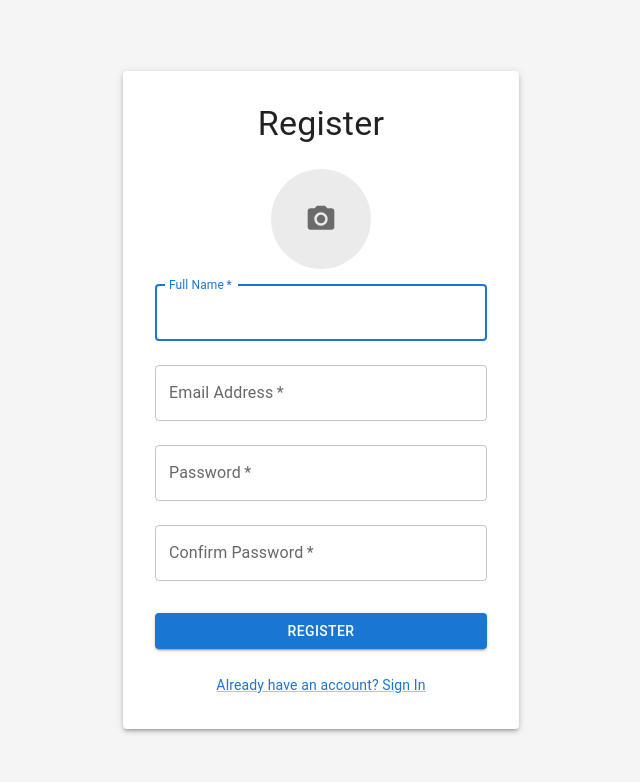
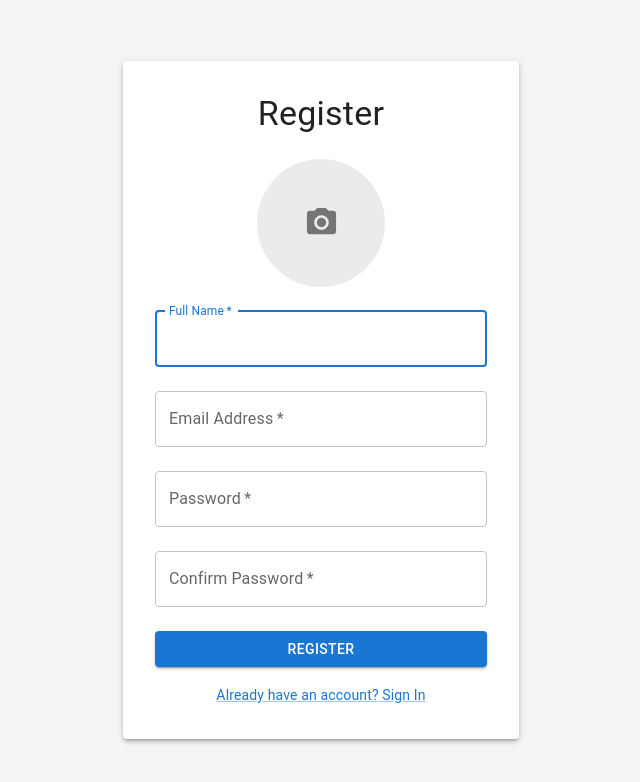
Before and after one commit to tomerProg/WebAppFinalProject_Frontend, a React (Vite) app: page /register in a window 1280 px wide. Shown: the top 782 px of the page, without its empty margins (319-959 px from the left). Built offline with nearby package versions, Linux system fonts and the light colour scheme.

Commit message:
migrate to mui style

```diff
--- a/package.json
+++ b/package.json
@@ -14,6 +14,7 @@
     "@emotion/styled": "^11.14.0",
     "@mui/icons-material": "^6.4.0",
     "@mui/material": "^6.4.0",
+    "@mui/styles": "^6.4.0",
     "lucide-react": "^0.473.0",
     "react": "^18.3.1",
     "react-dom": "^18.3.1",
--- a/src/pages/Register/Register.tsx
+++ b/src/pages/Register/Register.tsx
@@ -1,11 +1,14 @@
-import React, { useState } from 'react';
+import React, { FunctionComponent, useState } from 'react';
 import { Box, Button, Typography, Container, Link, Paper, Alert} from '@mui/material';
 import { RegisterError, RegisterInput } from './components/types';
 import { getRegisterError } from './components/utils';
 import InputFields from './components/InputFields';
 import IconUpload from './components/IconUpload';
+import { withStyles, WithStyles } from '@mui/styles';
+import { styles } from './components/styles';
 
-const Register: React.FC = () => {
+const Register: FunctionComponent<WithStyles<typeof styles>> = (props) => {
+  const { classes } = props;
   const [registerInput, setRegisterInput] = useState<RegisterInput>({
       userName: '',
       email: '',
@@ -38,11 +41,14 @@ const Register: React.FC = () => {
 
   return (
     <Container component="main" maxWidth="xs">
-      <Paper elevation={3} sx={{p: 4}}>
-        <Box display={'flex'} flexDirection={'column'} alignItems={'center'}>
-          <Typography component="h1" variant="h4" marginBottom={3}>
-            Register
-          </Typography>
+      <Paper elevation={3} className={classes.paper}>
+        <Box className={classes.mainBox}>
+          <div className={classes.registerTitle}>
+            <Typography component="h1" variant="h4"  >
+              Register
+            </Typography>
+          </div>
+
           {submitError && (<Alert severity="error"> {submitError} </Alert>)}
 
           <Box component="form" onSubmit={handleSubmit}>
@@ -52,10 +58,13 @@ const Register: React.FC = () => {
               registerInput={registerInput}
               setRegisterError={setRegisterError}
               registerError={registerError} />
-            <Button type="submit" variant="contained" fullWidth sx={{mb: 3, mt: 3}} >
-              Register
-            </Button>
-            <Box textAlign={'center'}>
+            <div className={classes.frame}>
+              <Button type="submit" variant="contained" className={classes.registerButton}  >
+                Register
+              </Button>
+            </div>
+
+            <Box className={classes.signInBox}>
               <Link href="/" variant="body2">
                 Already have an account? Sign In
               </Link>
@@ -67,4 +76,4 @@ const Register: React.FC = () => {
   );
 };
 
-export default Register;
+export default withStyles(styles)(Register);
--- a/src/pages/Register/components/IconUpload.tsx
+++ b/src/pages/Register/components/IconUpload.tsx
@@ -1,8 +1,11 @@
-import React, { useState, useRef } from 'react';
+import React, { useState, useRef, FunctionComponent } from 'react';
 import { IconButton, Avatar, Box, Button} from '@mui/material';
 import CameraAltIcon from '@mui/icons-material/CameraAlt';
+import { withStyles, WithStyles } from '@mui/styles';
+import { styles } from './styles';
 
-const IconUpload: React.FC = () => {
+const IconUpload: FunctionComponent<WithStyles<typeof styles>> = (props) => {
+  const { classes } = props;
   const [selectedImage, setSelectedImage] = useState<string | null>(null);
   const inputRef = useRef<HTMLInputElement>(null);
 
@@ -17,29 +20,38 @@ const IconUpload: React.FC = () => {
     }
   };
 
+  const handleRemoveIcon = () => {
+    setSelectedImage(null);
+    if (inputRef.current) {
+      inputRef.current.value = '';
+    }
+  };
+
   return (
-    <Box display={'flex'} flexDirection={'column'} alignItems={'center'} gap={2}>
-      <IconButton sx={{width: 100, height: 100, padding: 0}}
+    <Box className={classes.mainBox}>
+      <IconButton className={classes.iconButton}
         onClick={() => inputRef.current?.click()}>
-        <Avatar sx={{ width: '100%', height: '100%',
-            bgcolor: selectedImage ? 'transparent' : 'action.selected'}}>
+        <Avatar //className={selectedImage ? classes.selectedIconAvatar : classes.defaultIconAvatar }
+          sx={{ width: '100%', height: '100%',
+             bgcolor: selectedImage ? 'transparent' : 'action.selected'}}
+            >
           {selectedImage ? (
-            <img style={{ width: '100%', height: '100%', objectFit: 'cover',}}
+            <img className={classes.selectedImage}
               src={selectedImage}
               alt="Selected icon"/>
           ) : (
-            <CameraAltIcon sx={{ fontSize: 32, color: 'action.active' }} />
+            <CameraAltIcon fontSize="large" className={classes.cameraIcon}/>
           )}
         </Avatar>
       </IconButton>
 
-      <input type="file" accept="image/*" style={{clip: 'rect(0 0 0 0)', position: 'absolute'}}
+      <input type="file" accept="image/*" className={classes.hideInput}
         ref={inputRef}
         onChange={handleImageChange}/>
 
       {selectedImage && (
         <Button variant="text" color="error" size="small"
-          onClick={() => setSelectedImage(null)}>
+          onClick={handleRemoveIcon}>
           Remove Icon
         </Button>
       )}
@@ -47,4 +59,4 @@ const IconUpload: React.FC = () => {
   );
 };
 
-export default IconUpload;
+export default withStyles(styles)(IconUpload)
--- a/src/pages/Register/components/InputFields.tsx
+++ b/src/pages/Register/components/InputFields.tsx
@@ -1,7 +1,6 @@
 import React from 'react';
 import { TextField } from '@mui/material';
 import { RegisterInput, RegisterError } from './types';
-import IconUpload from './IconUpload';
 
 interface InputFieldsProps{
   setRegisterInput: React.Dispatch<React.SetStateAction<RegisterInput>>;
--- /dev/null
+++ b/src/pages/Register/components/styles.ts
@@ -0,0 +1,52 @@
+import { createStyles } from '@mui/styles';
+
+export const styles = createStyles({
+    paper: {
+        padding: '2em',
+    },
+    mainBox: {
+        display: 'flex',
+        flexDirection: 'column',
+        alignItems: 'center',
+        justifyContent: 'center',
+    },
+    registerTitle: {
+        marginBottom: '1em',
+    },
+
+    iconButton: {
+        width: '6em',
+        height: '6em',
+        padding: '0'
+    },
+    selectedAvatar:{
+        width: '100%',
+        height: '100%',
+    },
+    defaultAvatar: {
+        width: '100%',
+        height: '100%',
+    },
+    selectedImage: {
+        width: '100%',
+        height: '100%',
+        objectFit: 'cover'
+    },
+    cameraIcon: {
+        color: 'rgba(0, 0, 0, 0.5)'
+    },
+    hideInput: {
+        clip: 'rect(0 0 0 0)',
+        position: 'absolute'
+    },
+    registerButton: {
+        width: '100%'
+    },
+    frame: {
+        marginTop: '1em',
+        marginBottom: '1em',
+    },
+    signInBox: {
+        textAlign: 'center'
+    }
+});
--- a/src/pages/SignIn/SignIn.tsx
+++ b/src/pages/SignIn/SignIn.tsx
@@ -1,9 +1,14 @@
-import React, { useState } from 'react';
+import React, { FunctionComponent, useState } from 'react';
 import { Box, Button, Typography, Container, Link, Paper,  Alert} from '@mui/material';
 import { SignInInput, SignInError } from './components/types';
 import { getSignInError } from './components/utils';
 import InputFields from './components/InputFields';
-export const SignIn: React.FC = () => {
+import { withStyles, WithStyles } from '@mui/styles';
+import { styles } from './components/styles';
+
+const SignIn: FunctionComponent<WithStyles<typeof styles>> = (props) => {
+  const { classes } = props;
+
   const [signInInput, setSignInInput] = useState<SignInInput>({
     email: '',
     password: '',
@@ -35,9 +40,9 @@ export const SignIn: React.FC = () => {
   };
 
   return (
-    <Container component="main" maxWidth="xs" >
-      <Paper elevation={3} sx={{p: 4}}>
-        <Box display={'flex'} flexDirection={'column'} alignItems={'center'}>
+    <Container component="main" maxWidth="xs">
+      <Paper elevation={3} className={classes.paper}>
+        <Box className={classes.mainBox}>
           <Typography component="h1" variant="h4">
             Sign In
           </Typography>
@@ -50,10 +55,13 @@ export const SignIn: React.FC = () => {
               signInInput={signInInput}
               setSignInError={setSignInError}
               signInError={signInError} />
-            <Button type="submit" fullWidth variant="contained" sx={{mt:2, mb: 2}}>
-              Sign In
-            </Button>
-            <Box textAlign={'center'}>
+            <div className={classes.frame}>
+              <Button type="submit" variant="contained" className={classes.signInButton}>
+                Sign In
+              </Button>
+            </div>
+
+            <Box className={classes.registerBox}>
               <Link href="/register" variant="body2">
                 Don't have an account? Sign Up
               </Link>
@@ -64,3 +72,5 @@ export const SignIn: React.FC = () => {
     </Container>
   );
 };
+
+export default withStyles(styles)(SignIn);
--- /dev/null
+++ b/src/pages/SignIn/components/styles.ts
@@ -0,0 +1,23 @@
+import { createStyles } from '@mui/styles';
+
+export const styles = createStyles({
+    paper: {
+        padding: '2em',
+    },
+    mainBox: {
+        display: 'flex',
+        flexDirection: 'column',
+        alignItems: 'center',
+        justifyContent: 'center',
+    },
+    signInButton: {
+        width: '100%'
+    },
+    frame: {
+        marginTop: '1em',
+        marginBottom: '1em',
+    },
+    registerBox: {
+        textAlign: 'center'
+    }
+});
--- a/src/router.tsx
+++ b/src/router.tsx
@@ -1,5 +1,5 @@
 import { createBrowserRouter } from "react-router-dom";
-import { SignIn } from "./pages/SignIn/SignIn";
+import SignIn from "./pages/SignIn/SignIn";
 import Register from "./pages/Register/Register";
 
 export const router = createBrowserRouter([
```
Also changed, not shown: 1 other file (tests, documents, lock files or other folders).
